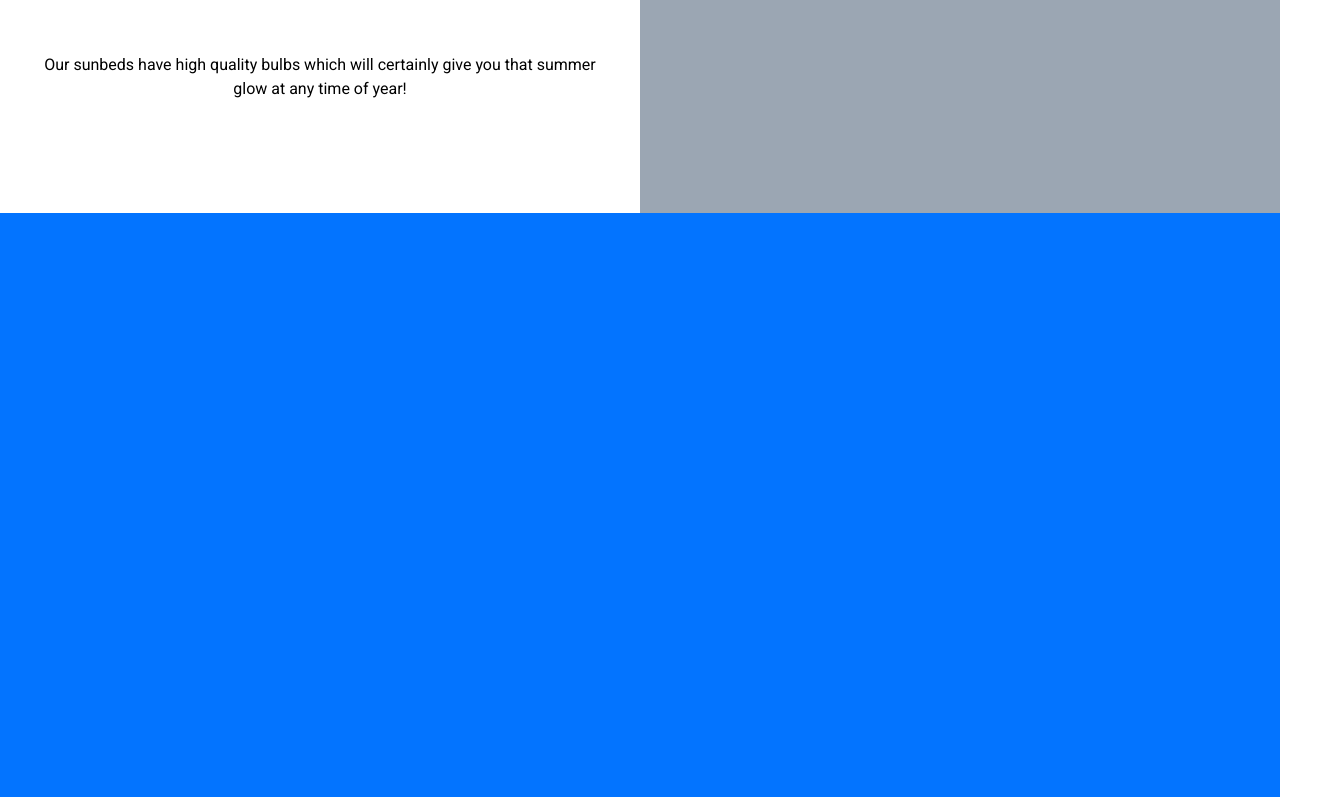
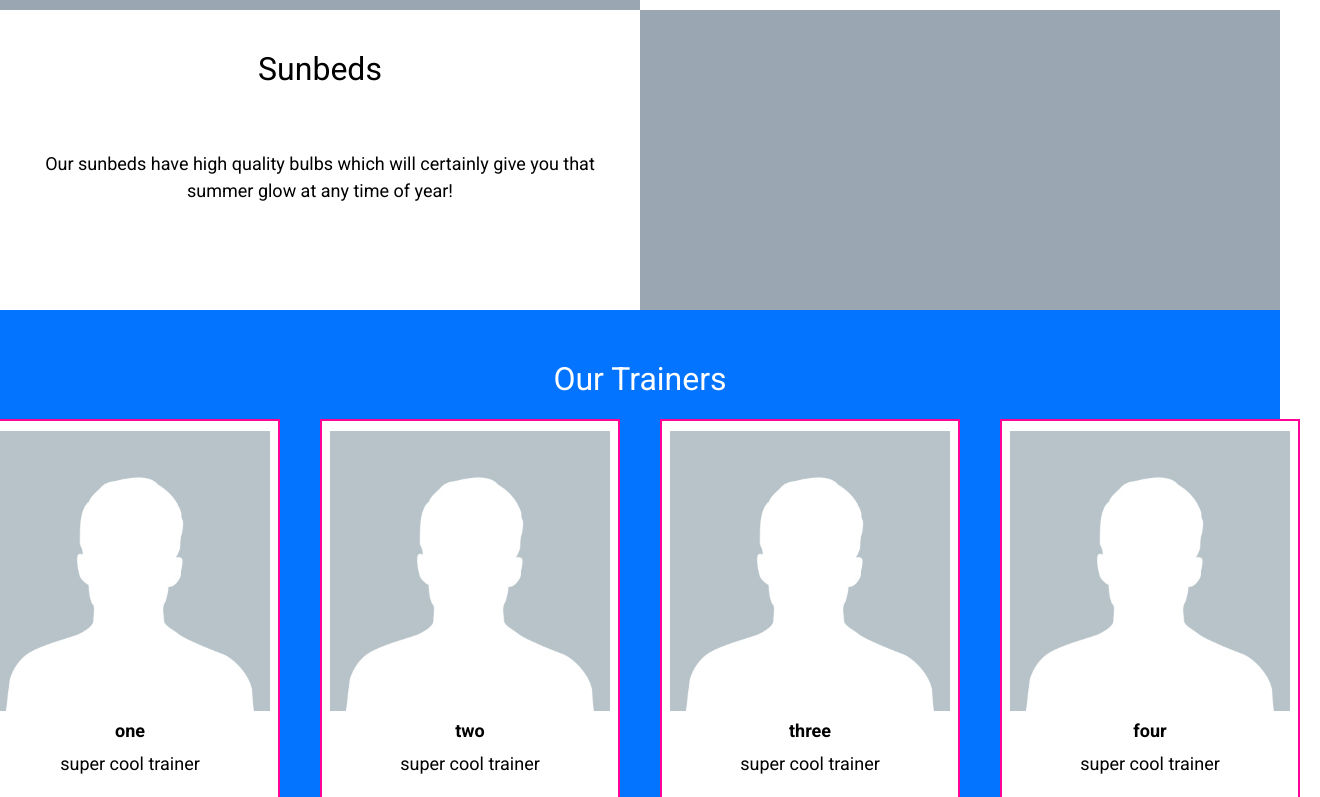
Before and after one commit to David-Orson/TheLockGymandFitness, a React (Create React App) app: page / in a window 1280 px wide. Shown: the part 2000-2797 px from the top of the page, 1320 px wide, since content can reach past the window. Built offline with nearby package versions, Linux system fonts and the light colour scheme.

Commit message:
Trainers

```diff
--- a/src/App.css
+++ b/src/App.css
@@ -8,6 +8,7 @@ body {
   font-family: "Roboto", sans-serif;
   color: white;
   line-height: 150%;
+  font-size: 18px;
 }
 
 h2 {
--- a/src/Sections/Trainers.js
+++ b/src/Sections/Trainers.js
@@ -1,9 +1,26 @@
 import React from "react";
+
+import Card from "../components/Card";
 
 import "../css/Trainers.css";
 
 const Trainers = () => {
-  return <div id="trainers" class="trainers"></div>;
+  return (
+    <div id="trainers" class="trainers">
+      <h2>Our Trainers</h2>
+      <div className="trainer-container">
+        <Card name="one" body="super cool trainer" />
+        <Card name="two" body="super cool trainer" />
+        <Card name="three" body="super cool trainer" />
+        <Card name="four" body="super cool trainer" />
+      </div>
+      <div className="trainer-container">
+        <Card name="five" body="super cool trainer" />
+        <Card name="six" body="super cool trainer" />
+        <Card name="seven" body="super cool trainer" />
+      </div>
+    </div>
+  );
 };
 
 export default Trainers;
--- /dev/null
+++ b/src/components/Card.js
@@ -0,0 +1,17 @@
+import React from "react";
+
+import img from "../Assets/unnamed.jpg";
+
+import "../css/Card.css";
+
+const Card = (props) => {
+  return (
+    <div className="card">
+      <img className="pfp" src={img} />
+      <h4>{props.name}</h4>
+      <p>{props.body}</p>
+    </div>
+  );
+};
+
+export default Card;
--- /dev/null
+++ b/src/css/Card.css
@@ -0,0 +1,17 @@
+.card {
+  margin: 20px;
+  padding: 10px;
+  border: 2px solid #ff0397;
+  height: 400px;
+  width: 300px;
+  background: white;
+  color: black;
+  display: flex;
+  justify-content: left;
+  align-items: center;
+  flex-direction: column;
+}
+
+.pfp {
+  width: 280px;
+}
--- a/src/css/Hero.css
+++ b/src/css/Hero.css
@@ -1,5 +1,7 @@
 .hero {
   background: #0374ff;
+  height: 100vh;
+  overflow: hidden;
 }
 
 .hero-image {
--- a/src/css/Trainers.css
+++ b/src/css/Trainers.css
@@ -1,4 +1,14 @@
 .trainers {
-  height: 700px;
   background: #0374ff;
+  display: flex;
+  justify-content: center;
+  align-items: center;
+  flex-direction: column;
+  padding: 50px;
 }
+
+.trainer-container {
+  display: flex;
+  justify-content: center;
+  align-items: center;
+}
```
Also changed, not shown: src/Assets/unnamed.jpg (added).
